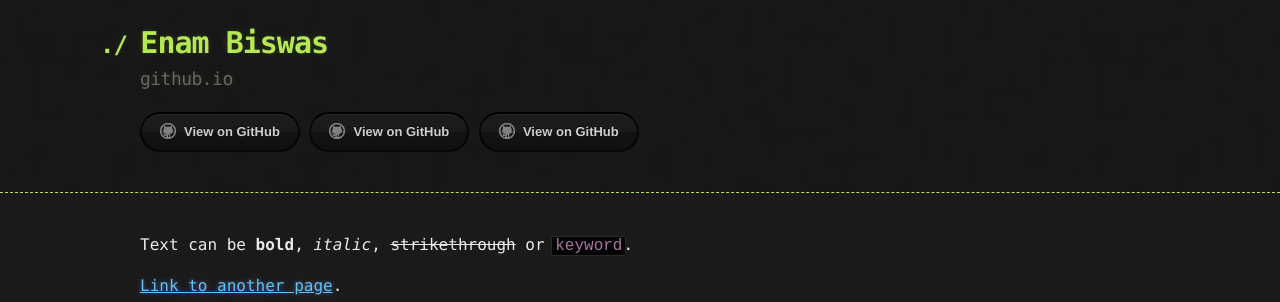
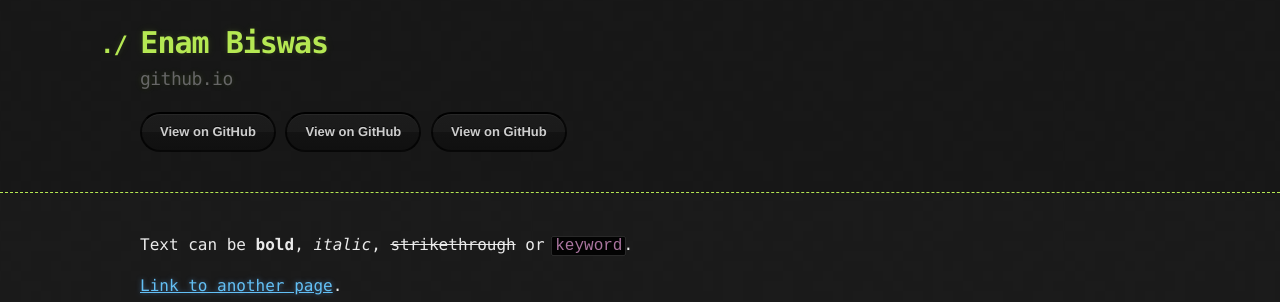
Before and after one commit to e-biswas/e-biswas.github.io, a Jekyll site: the page built from index.md, in a window 1280 px wide. Shown: the top 302 px of the page. Built offline with Jekyll 4.4.1, drawn with Linux system fonts in a browser that asks for light colours.

Commit message:
trying nav 1

```diff
--- a/_layouts/default.html
+++ b/_layouts/default.html
@@ -20,9 +20,9 @@
         <h2>{{ site.description | default: site.github.project_tagline }}</h2>
 
         <section id="downloads">
-          <a href="{{ site.github.repository_url }}" class="btn btn-github"><span class="icon"></span>View on GitHub</a>
-          <a href="{{ site.github.repository_url }}" class="btn btn-github"><span class="icon"></span>View on GitHub</a>
-          <a href="{{ site.github.repository_url }}" class="btn btn-github"><span class="icon"></span>View on GitHub</a>
+          <a href="{{ site.github.repository_url }}" class="btn btn-github"><span></span>View on GitHub</a>
+          <a href="{{ site.github.repository_url }}" class="btn btn-github"><span></span>View on GitHub</a>
+          <a href="{{ site.github.repository_url }}" class="btn btn-github"><span></span>View on GitHub</a>
         </section>
       </div>
     </header>
```
